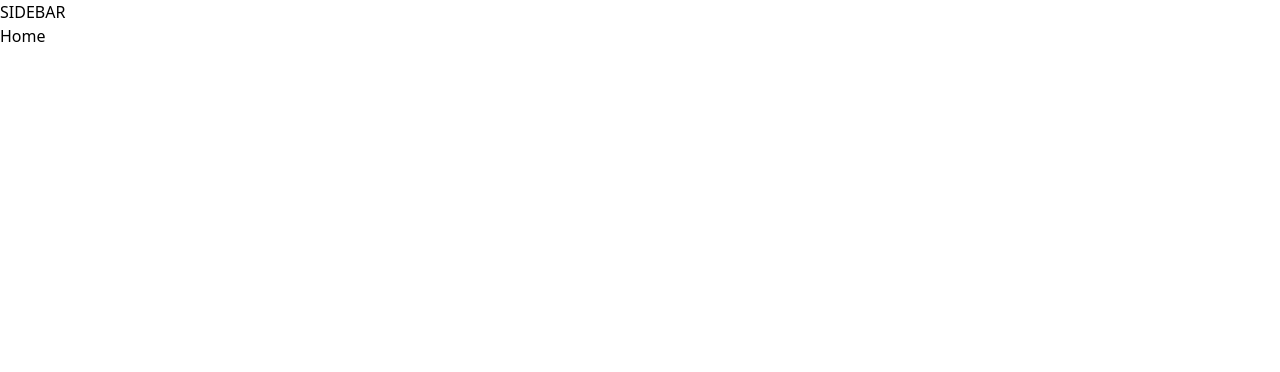
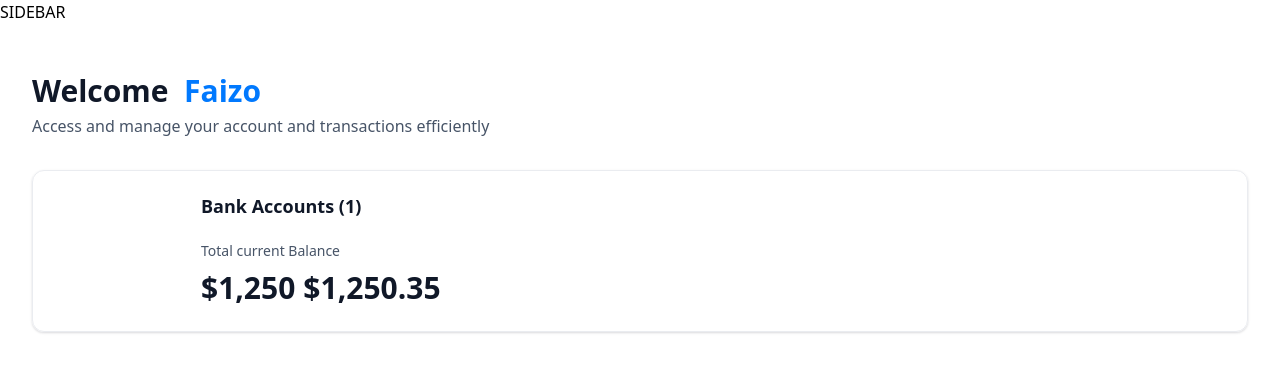
Before and after one commit to faizokigenyi/miaBank, a Next.js app: page / in a window 1280 px wide. Shown: the top 372 px of the page. Built offline with nearby package versions, Linux system fonts and the light colour scheme.

Commit message:
add components/HeaderBox.tsx

```diff
--- a/app/(root)/page.tsx
+++ b/app/(root)/page.tsx
@@ -1,11 +1,28 @@
+import HeaderBox from '@/components/HeaderBox'
+import TotalBalanceBox from '@/components/ui/TotalBalanceBox'
 import React from 'react'
 
 const Home = () => {
+  const logggedIn = {firstName:'Faizo'}
   return (
-    <div>
-      Home
+    <section className='home'>
+      <div className='home-content'>
+        <header className='home-header'>
+          <HeaderBox
+          type="greeting"
+          title="Welcome"
+          user= {logggedIn?.firstName || 'Guest'}
+          subtext= 'Access and manage your account and transactions efficiently'
+          />
+          <TotalBalanceBox
+          accounts={[]}
+          totalBanks={1}
+          totalCurrentBalance={1250.35}/>
+        </header>
 
-    </div>
+      </div>
+
+    </section>
   )
 }
 
--- a/app/layout.tsx
+++ b/app/layout.tsx
@@ -26,7 +26,7 @@ variable: "--font-ibm-plex-serif",
 
 export const metadata: Metadata = {
   title: "Horizon",
-  description: "Horizon is a modern banking platform.",
+  description: "Horizon is a modern banking platform for everyone.",
   icons: {
     icon: "icons/logo.svg",
   }
--- /dev/null
+++ b/components/HeaderBox.tsx
@@ -0,0 +1,18 @@
+import React from 'react'
+
+const HeaderBox = ({type = "title", title, user, subtext}: HeaderBoxProps) => {
+  return (
+    <div className='header-box'>
+      <h1 className='header-box-title'>{title}
+        {type === 'greeting' && (
+          <span className='text-bankGradient'> &nbsp;{user}</span>
+        )}
+      </h1>
+      <p className='header-box-subtext'>
+        {subtext}
+      </p>
+    </div>
+  )
+}
+
+export default HeaderBox
--- /dev/null
+++ b/components/ui/AnimatedCounter.tsx
@@ -0,0 +1,17 @@
+"use client"
+import React from 'react'
+import CountUp from 'react-countup'
+
+const AnimatedCounter = ({amount}: {amount: number}) => {
+  return (
+   <div className='w-full'>
+    <CountUp
+        duration={2.75}
+        decimal=','
+        prefix='$'
+        end={amount} />
+   </div>
+  )
+}
+
+export default AnimatedCounter
--- /dev/null
+++ b/components/ui/TotalBalanceBox.tsx
@@ -0,0 +1,34 @@
+import { formatAmount } from '@/lib/utils'
+import React from 'react'
+import CountUp from 'react-countup'
+import AnimatedCounter from './AnimatedCounter'
+
+const TotalBalanceBox = ({accounts=[], totalBanks, totalCurrentBalance}: TotlaBalanceBoxProps) => {
+  return (
+    <section className='total-balance'>
+        <div className='total-balance-chart'>
+        </div>
+        <div className='flex flex-col gap-6'>
+            <h2 className='header-2'>
+                Bank Accounts ({totalBanks})
+
+            </h2>
+            <div className='flex flex-col gap-2'>
+                <p className='total-balance-label'>
+                    Total current Balance
+                </p>
+
+                <p  className='total-balance-amount flex-center gap-2'>
+                    <AnimatedCounter
+                    amount={totalCurrentBalance}/>
+                   {formatAmount(totalCurrentBalance)}
+                </p>
+
+            </div>
+
+        </div>
+    </section>
+  )
+}
+
+export default TotalBalanceBox
--- a/package.json
+++ b/package.json
@@ -10,17 +10,21 @@
   },
   "dependencies": {
     "@radix-ui/react-slot": "^1.1.1",
+    "chart.js": "^4.4.7",
     "class-variance-authority": "^0.7.1",
     "clsx": "^2.1.1",
     "lucide-react": "^0.471.1",
     "next": "14.2.16",
+    "query-string": "^9.1.1",
     "react": "^18",
+    "react-countup": "^6.5.3",
     "react-dom": "^18",
     "tailwind-merge": "^2.6.0",
     "tailwindcss-animate": "^1.0.7"
   },
   "devDependencies": {
     "@types/node": "^20",
+    "@types/query-string": "^6.2.0",
     "@types/react": "^18",
     "@types/react-dom": "^18",
     "eslint": "^8",
```
Also changed, not shown: 1 other file (tests, documents, lock files or other folders).
